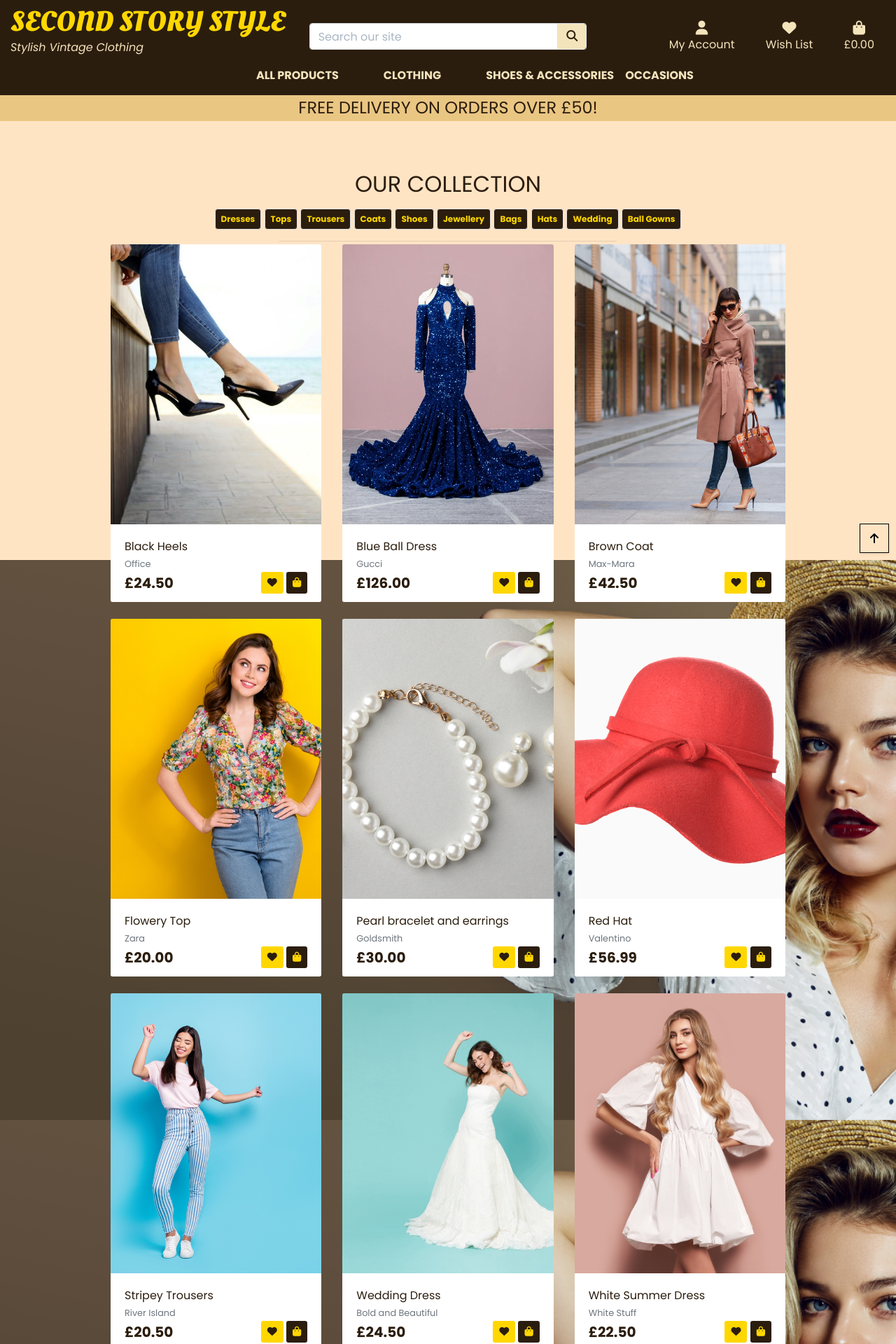
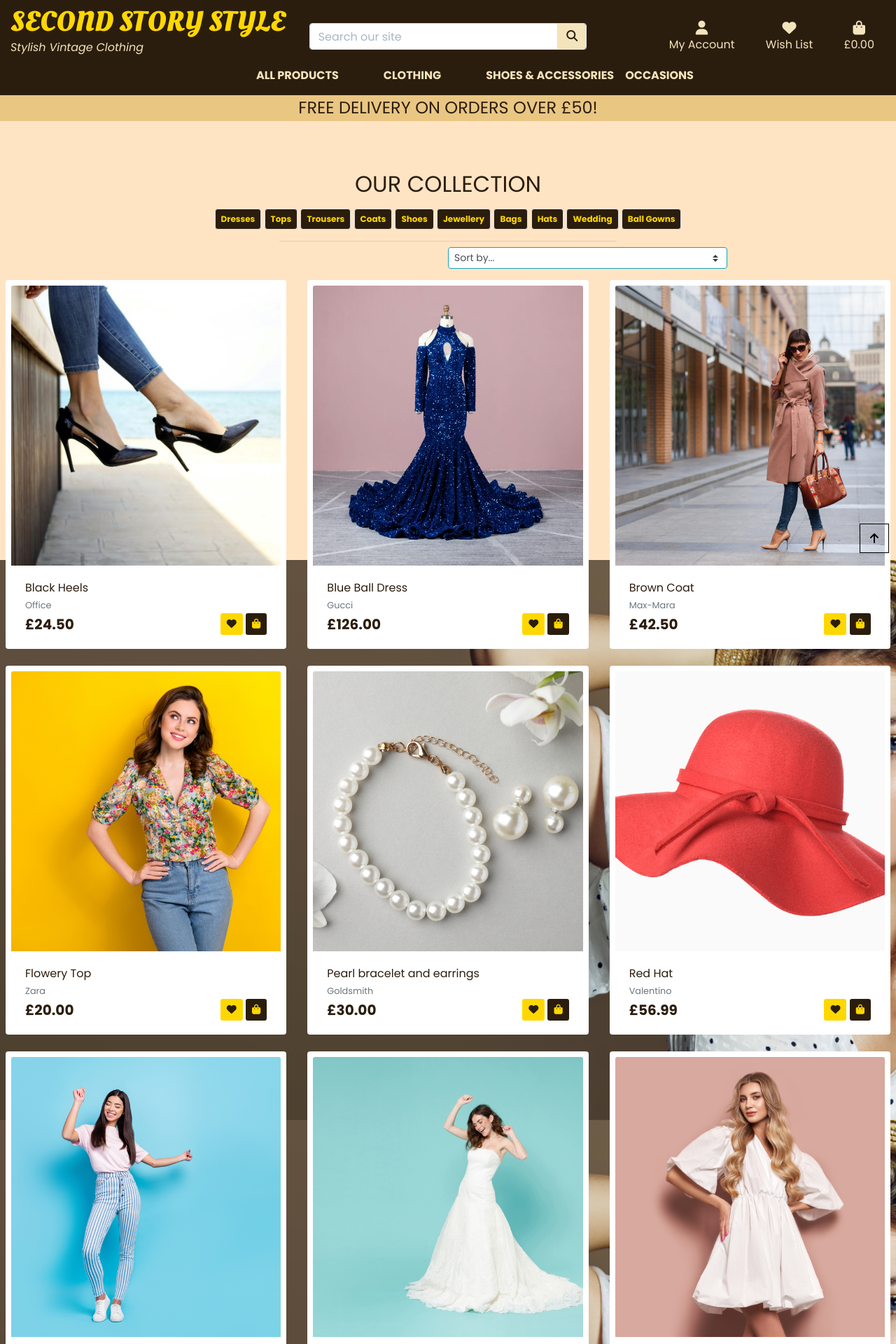
Before and after one commit to AgyLuczak/SECOND-STORY-SHOP, a Django app: page /products/ in a window 1280 px wide. Shown: the top 1920 px of the page at 70% size. Run offline with Django 3.2, Linux system fonts and the light colour scheme; data comes from the database, SQL or seed files in the repository; some libraries are stand-ins or nearby versions.

Commit message:
Add padding to the card images and the cards row for better display

```diff
--- a/products/templates/products/products.html
+++ b/products/templates/products/products.html
@@ -26,9 +26,36 @@
         </div>
     </div>
     <div class="row">
+        <div class="product-container col-10 offset-1">
+            <div class="row mt-1 mb-2">
+                <div class="col-12 d-flex justify-content-end">
+                    <div class="sort-select-wrapper w-50">
+                        <select id="sort-selector"
+                            class="custom-select custom-select-sm border border-{{ border_class }}">
+                            <option value="reset" {% if is_sorting_default %}selected{% endif %}>Sort by...</option>
+                            <option value="price_asc" {% if is_price_asc %}selected{% endif %}>Price (low to high)
+                            </option>
+                            <option value="price_desc" {% if is_price_desc %}selected{% endif %}>Price (high to low)
+                            </option>
+                            <option value="name_asc" {% if is_name_asc %}selected{% endif %}>Name (A-Z)</option>
+                            <option value="name_desc" {% if is_name_desc %}selected{% endif %}>Name (Z-A)</option>
+                            <option value="category_asc" {% if is_category_asc %}selected{% endif %}>Category (A-Z)
+                            </option>
+                            <option value="category_desc" {% if is_category_desc %}selected{% endif %}>Category (Z-A)
+                            </option>
+                        </select>
+
+                    </div>
+                </div>
+            </div>
+        </div>
+    </div>
+</div>
+</div>
+<div class="row p-2">
     {% for product in products %}
     <div class="col-sm-12 col-md-6 col-lg-4 mb-4">
-            <div class="card h-100 border-0">
+        <div class="card h-100 border-0 p-2">
             <!-- Product image -->
             {% if product.image %}
             <a href="{% url 'product_detail' product.id %}">
@@ -62,8 +89,7 @@
                                 <i class="fas fa-heart"></i>
                             </a>
                             {% endif %}
-                                <a href="{% url 'add_to_bag' product.id %}" class="btn btn-bag btn-sm"
-                                    title="Add to Bag">
+                            <a href="{% url 'add_to_bag' product.id %}" class="btn btn-bag btn-sm" title="Add to Bag">
                                 <i class="fas fa-shopping-bag"></i>
                             </a>
                         </div>
@@ -76,7 +102,7 @@
 </div>
 </div>
 </div>
-<div class="btt-button shadow-sm rounded-0 border border-black">
+<div class="btt-button shadow-sm border border-black">
     <a class="btt-link d-flex h-100">
         <i class="fas fa-arrow-up text-black mx-auto my-auto"></i>
     </a>
--- a/static/css/base.css
+++ b/static/css/base.css
@@ -385,6 +385,9 @@ input[name='q']::placeholder {
     height: 2px;
 }
 
+
+/* Card image*/
+
 .card-img-top {
     width: 100%;
     height: 50vh;
@@ -534,10 +537,7 @@ footer {
     margin-top: auto;
 }
 
-
-
-
-
+/*Social icons*/
 
 .social-icon-light {
     color: #edd290;
@@ -727,8 +727,8 @@ footer {
 }
 
 .allauth-form-inner-content input {
-    border-color: #000;
-    border-radius: 0;
+    border-color: #2b1d0e;
+
 }
 
 .allauth-form-inner-content label:not([for='id_remember']) {
@@ -756,7 +756,7 @@ footer {
     padding: .375rem .75rem;
     font-size: 1rem;
     line-height: 1.5;
-    border-radius: 0;
+
 
     /* standard bootstrap btn transitions */
     transition: color .15s ease-in-out, background-color .15s ease-in-out, border-color .15s ease-in-out, box-shadow .15s ease-in-out;
@@ -770,7 +770,7 @@ footer {
 }
 
 .allauth-form-inner-content a {
-    color: #17a2b8;
+    color: brown;
     /* text-info */
 }
 
@@ -800,5 +800,5 @@ footer {
 .custom-checkbox .custom-control-input:checked~.custom-control-label::before {
     background-color: #dc3545;
     border-color: #dc3545;
-    border-radius: 0;
+
 }
--- a/templates/includes/toasts/toast_error.html
+++ b/templates/includes/toasts/toast_error.html
@@ -1,4 +1,4 @@
-<div class="toast custom-toast rounded-0 border-top-0" data-autohide="false">
+<div class="toast custom-toas border-top-0" data-autohide="false">
     <div class="arrow-up arrow-danger"></div>
     <div class="w-100 toast-capper bg-danger"></div>
     <div class="toast-header bg-white text-dark">
--- a/templates/includes/toasts/toast_info.html
+++ b/templates/includes/toasts/toast_info.html
@@ -1,4 +1,4 @@
-<div class="toast custom-toast rounded-0 border-top-0" data-autohide="false">
+<div class="toast custom-toast border-top-0" data-autohide="false">
     <div class="arrow-up arrow-info"></div>
     <div class="w-100 toast-capper bg-info"></div>
     <div class="toast-header bg-white text-dark">
--- a/templates/includes/toasts/toast_success.html
+++ b/templates/includes/toasts/toast_success.html
@@ -1,4 +1,4 @@
-<div class="toast custom-toast rounded-0 border-top-0" data-autohide="false">
+<div class="toast custom-toast border-top-0" data-autohide="false">
     <div class="arrow-up arrow-success"></div>
     <div class="w-100 toast-capper bg-success"></div>
     <div class="toast-header bg-white text-dark">
@@ -48,7 +48,7 @@
                     Spend <strong>£{{ free_delivery_delta }}</strong> more to get free next day delivery!
                 </p>
                 {% endif %}
-                <a href="{% url 'view_bag' %}" class="btn btn-black btn-block rounded-0">
+                <a href="{% url 'view_bag' %}" class="btn btn-black btn-block">
                     <span class="text-uppercase">Go To Secure Checkout</span>
                     <span class="icon">
                         <i class="fas fa-lock"></i>
--- a/templates/includes/toasts/toast_warning.html
+++ b/templates/includes/toasts/toast_warning.html
@@ -1,4 +1,4 @@
-<div class="toast custom-toast rounded-0 border-top-0" data-autohide="false">
+<div class="toast custom-toast border-top-0" data-autohide="false">
     <div class="arrow-up arrow-warning"></div>
     <div class="w-100 toast-capper bg-warning"></div>
     <div class="toast-header bg-white text-dark">
--- a/templates/includes/toasts/toast_wishlist.html
+++ b/templates/includes/toasts/toast_wishlist.html
@@ -1,4 +1,4 @@
-<div class="toast custom-toast rounded-0 border-top-0" data-autohide="false">
+<div class="toast custom-toast border-top-0" data-autohide="false">
     <div class="arrow-up arrow-info"></div>
     <div class="w-100 toast-capper bg-info"></div>
     <div class="toast-header bg-white text-dark">
```
Also changed, not shown: 1 other file. Lines whose indentation alone changed are shown as unchanged.
